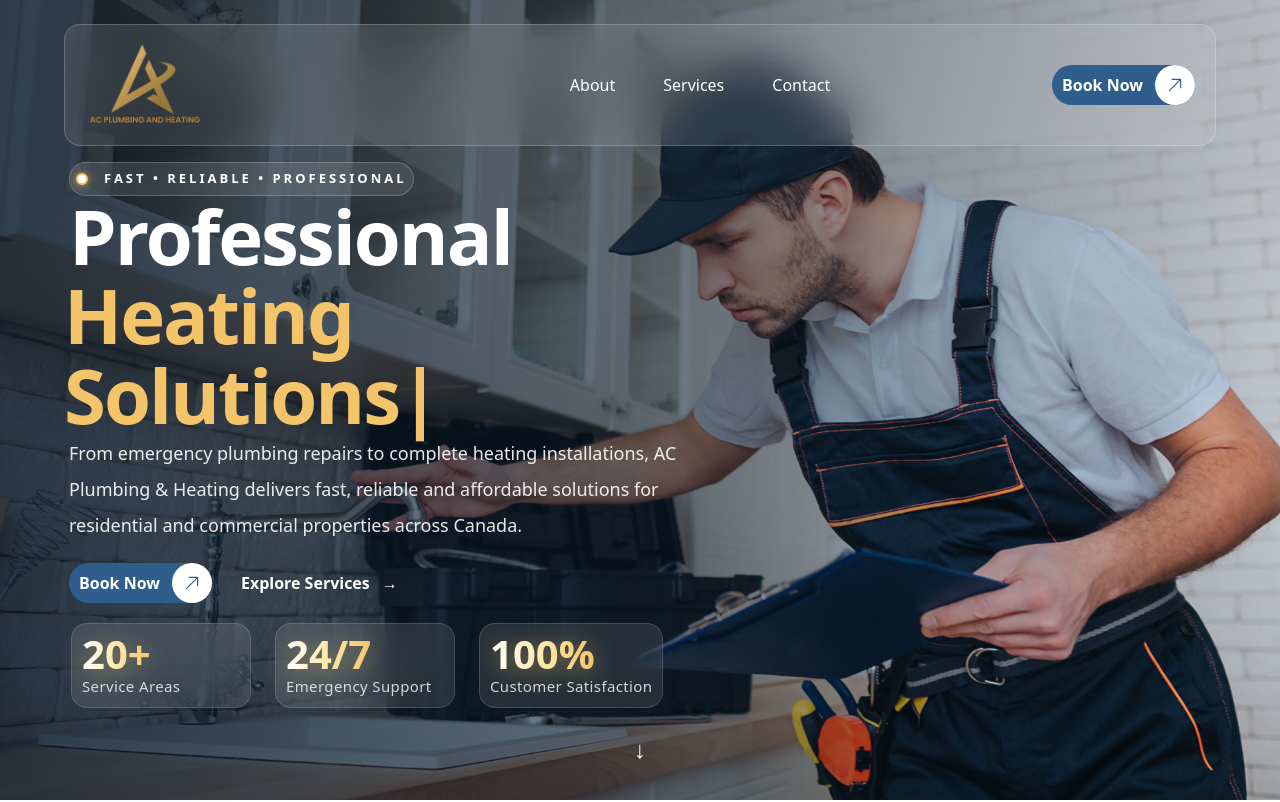
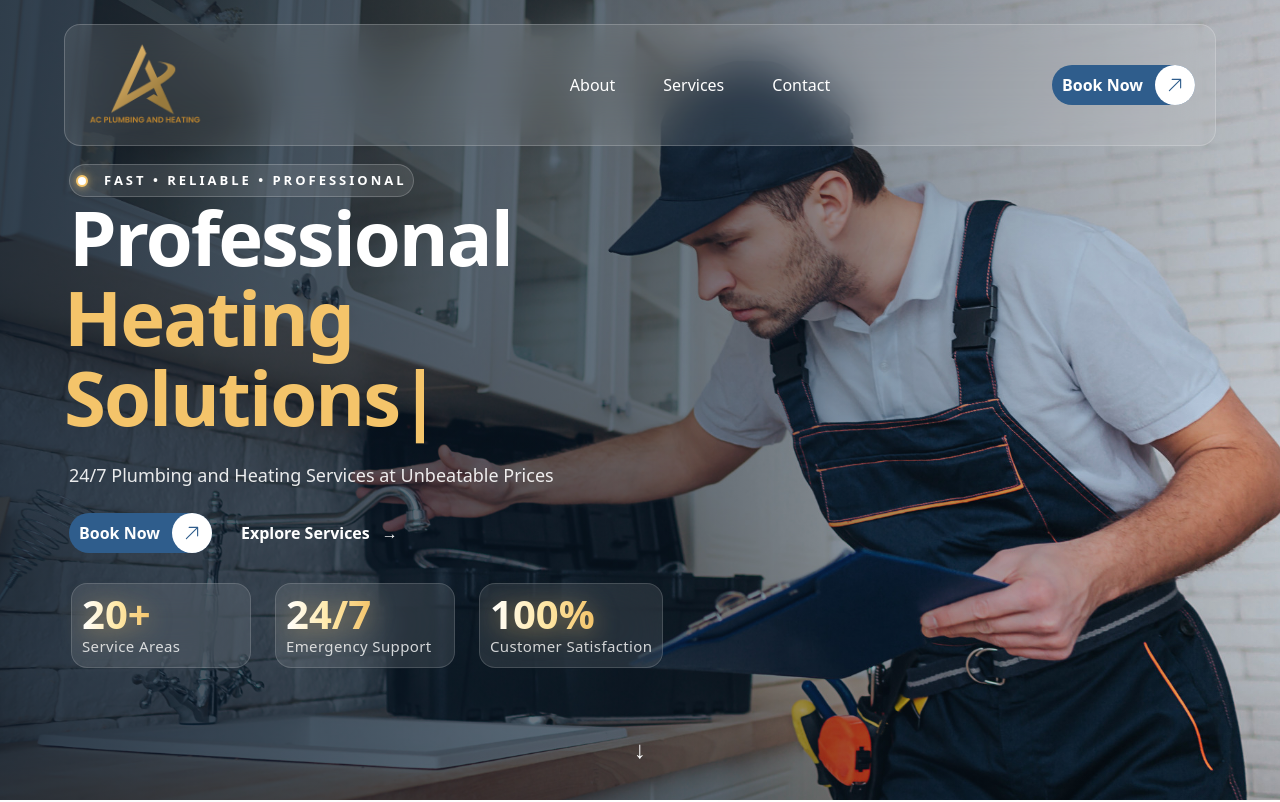
Before and after one commit to SanchitaGTMCanada/ac-plumbing, a Next.js app: page / in a window 1280 px wide. Shown: the top 802 px of the page. Built offline with nearby package versions, Linux system fonts and the light colour scheme.

Commit message:
fix menu links

```diff
--- a/src/components/home/Hero/Hero.jsx
+++ b/src/components/home/Hero/Hero.jsx
@@ -104,7 +104,7 @@ const titleItem = {
             >
              <span className="h-3 w-3 rounded-full bg-white border-2 border-[#F4C46A] shadow-[0_0_10px_rgba(244,196,106,0.8)]"></span>
 
-           <span className="text-[13px] font-semibold uppercase tracking-[3px] text-white" >
+           <span className="text-[13px] font-semibold uppercase tracking-[3px] text-white"  >
   Fast • Reliable • Professional
 </span>
             </motion.div>
@@ -117,7 +117,7 @@ const titleItem = {
   transition={{ duration: 1 }}
  className="mt-8 text-[52px] md:text-[64px] lg:text-[76px] font-semibold leading-[1.05] tracking-[-2px] text-white"
 >
-  <span className="text-white" style={{ marginLeft:"5px"}}>
+  <span className="text-white" style={{ marginLeft:"5px", marginTop:"20px", marginBottom:"20px"}}>
     Professional
     <br />
   </span>
@@ -147,12 +147,11 @@ const titleItem = {
               animate={{ opacity: 1, y: 0 }}
               transition={{ delay: .55 }}
               className="mt-8 max-w-[620px] text-[18px] leading-9 text-white/90"
-              style={{marginLeft:"5px"}}
+              style={{marginLeft:"5px", marginTop:"20px", marginBottom:"20px"}}
             >
-              From emergency plumbing repairs to complete heating
-              installations, AC Plumbing & Heating delivers fast,
-              reliable and affordable solutions for residential and
-              commercial properties across Canada.
+
+            24/7 Plumbing and Heating
+            Services at Unbeatable Prices
             </motion.p>
 
             {/* Buttons */}
@@ -162,7 +161,7 @@ const titleItem = {
               animate={{ opacity: 1, y: 0 }}
               transition={{ delay: .75 }}
               className="mt-10 flex flex-wrap items-center gap-6"
-              style={{margin:"20px" , marginLeft:"5px"}}
+              style={{ marginLeft:"5px" , marginTop:"20px", marginBottom:"30px"}}
 
 
             >
```
